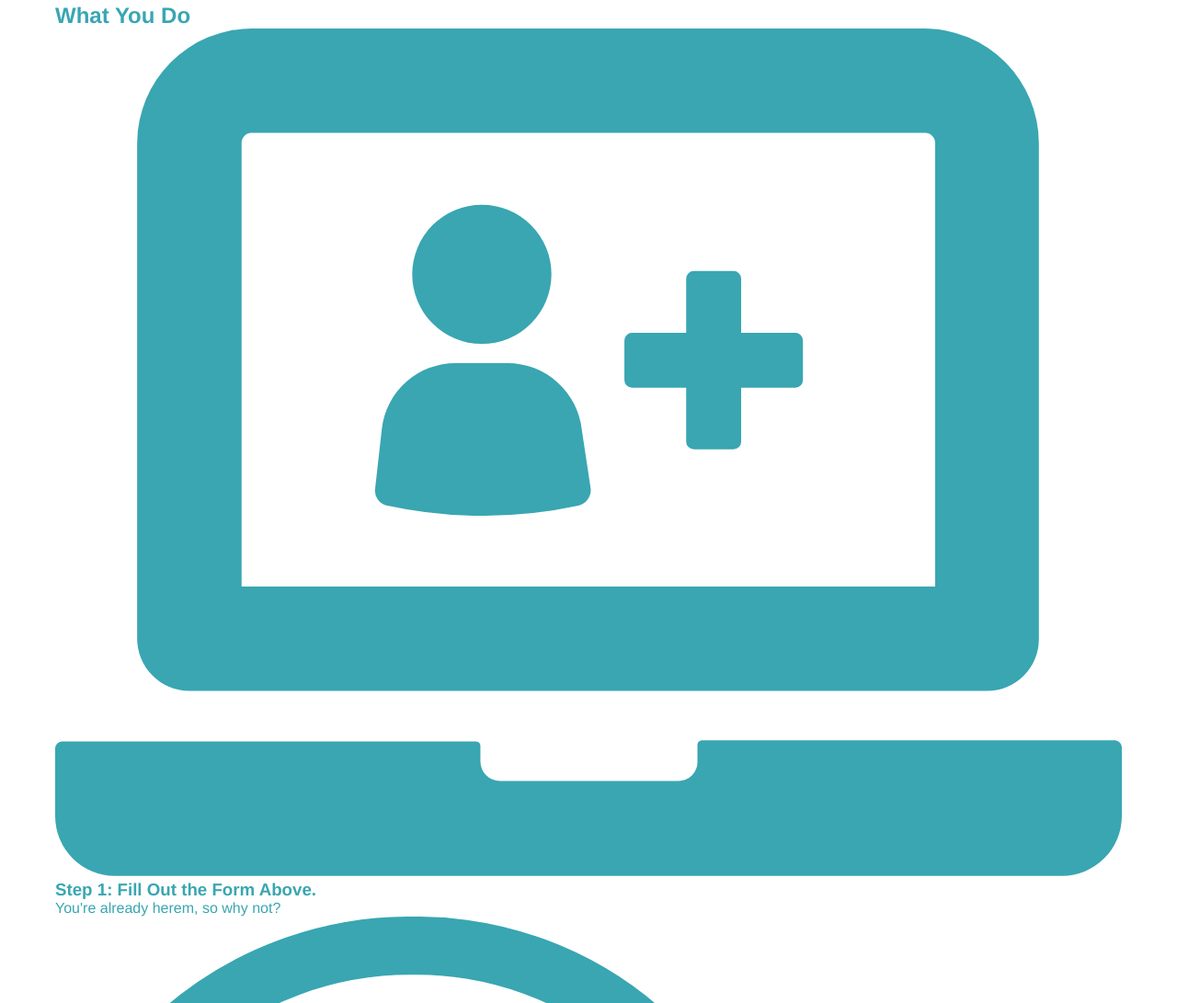
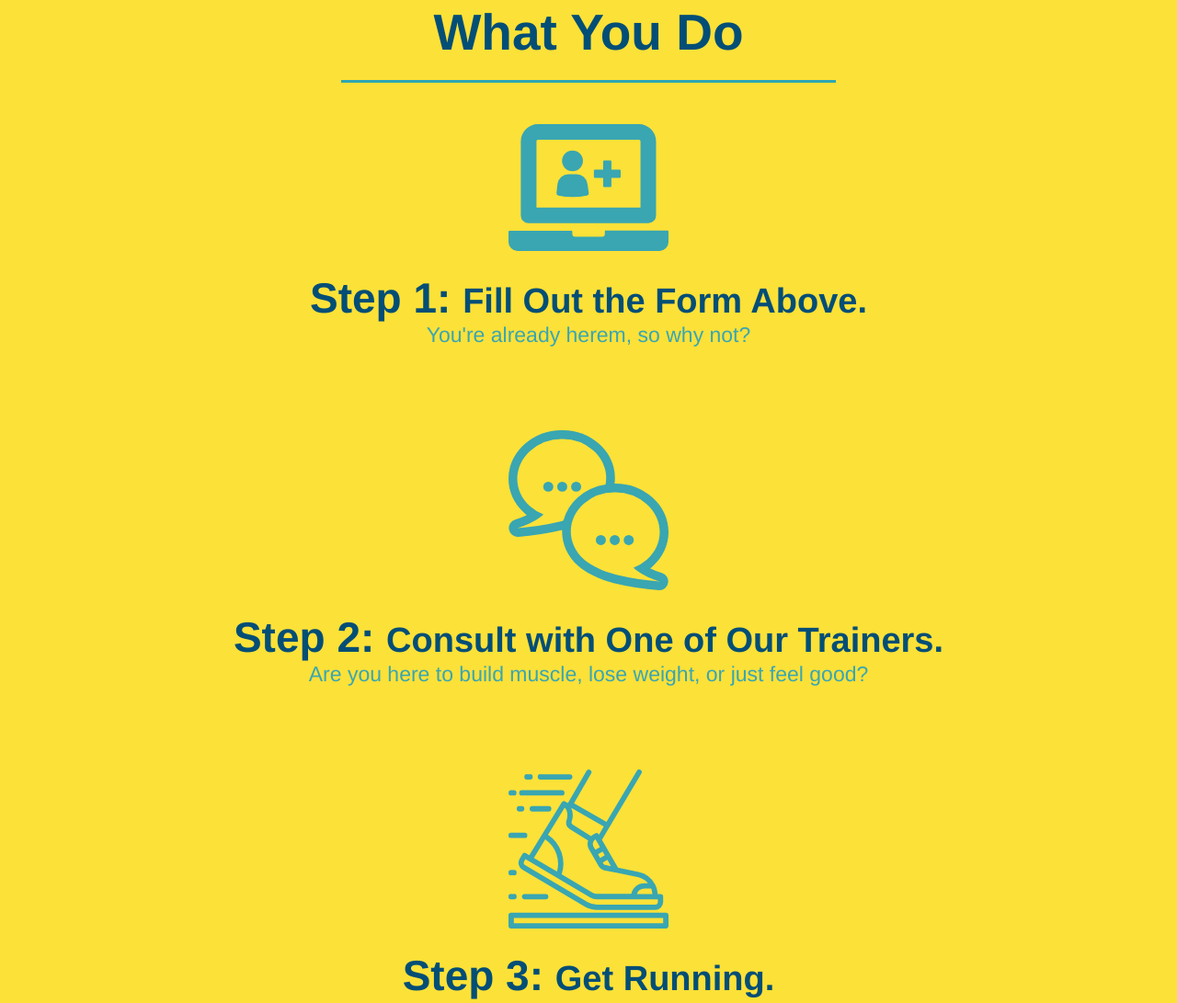
Before and after one commit to SherriW/Run-Buddy, a plain HTML site: page index.html in a window 1280 px wide. Shown: the part 1015-2106 px from the top of the page at 92% size. Drawn offline with Linux system fonts and the light colour scheme.

Commit message:
style what you do section

```diff
--- a/assets/css/style.css
+++ b/assets/css/style.css
@@ -48,10 +48,30 @@ header nav ul li a {
   font-size: 22px;
 }
 
+/* Section Styles Start */
 section {
   padding: 60px;
 
 }
+
+.section-title {
+  font-size: 55px;
+  color: #024e76;
+  margin-bottom: 35px;
+  padding: 0 100px 20px 100px;
+  border-bottom:  3px solid;
+  border-color: #fce138;
+  display: inline-block;
+}
+
+.primary-border {
+  border-color: #fce138;
+}
+
+.secondary-border {
+  border-color: #30a6b2;
+}
+/* Section Styles End */
 
 /* Hero Style Start */
 .hero {
@@ -112,16 +132,6 @@ section {
   text-align: center;
 }
 
-.intro h2 {
-  font-size: 55px;
-  color: #024e76;
-  margin-bottom: 35px;
-  padding: 0 100px 20px 100px;
-  border-bottom:  3px solid;
-  border-color: #fce138;
-  display: inline-block;
-}
-
 .intro p {
   line-height: 1.7;
   color: #39a6b2;
@@ -130,6 +140,37 @@ section {
   margin: 0 auto;
 }
 /* What We Do Style End */
+
+/* What You Do Style Start */
+.steps {
+  text-align: center;
+  background: #fce138;
+}
+
+.steps div {
+  margin-bottom: 80px;
+}
+
+.steps img {
+  width: 15%;
+  margin: 10px 0;
+}
+
+.steps h3 {
+  color: #024e76;
+  font-size: 46px;
+  margin-top: 10px;
+}
+
+.steps p {
+  color: #39a6b2;
+  font-size: 23px;
+}
+
+.steps span {
+  font-size: 38px;
+}
+/* What You Do Style End */
 
 /* Footer Style Start */
 footer {
--- a/index.html
+++ b/index.html
@@ -89,40 +89,40 @@
     <!-- end hero -->
     <!-- 'what we do" section -->
     <section id="what-we-do" class="intro">
-      <h2>What We Do</h2>
+      <h2 class="section-title primary-border">What We Do</h2>
       <p>
         Lorem ipsum dolor sit amet consectetur, adipisicing elit. Aliquam, sed id,
       </p>
     </section>
     <!-- "what you do" section -->
-    <section id="what-you-do">
-      <h2>What You Do</h2>
+    <section id="what-you-do" class="steps">
+      <h2 class="section-title secondary-border">What You Do</h2>
 
       <div>
         <!-- insert img element -->
         <img src="./assets/images/step-1.svg" alt="" />
-        <h3>Step 1:  Fill Out the Form Above.</h3>
+        <h3>Step 1:  <span>Fill Out the Form Above.</span></h3>
         <p>You're already herem, so why not?</p>
       </div>
 
       <div>
                 <!-- insert img element -->
                 <img src="./assets/images/step-2.svg" alt="" />
-        <h3>Step 2:  Consult with One of Our Trainers.</h3>
+        <h3>Step 2:  <span>Consult with One of Our Trainers.</span></h3>
         <p>Are you here to build muscle, lose weight, or just feel good?</p>
       </div>
 
       <div>
         <!-- insert img element -->
         <img src="./assets/images/step-3.svg" alt="" />
-        <h3>Step 3:  Get Running.</h3>
+        <h3>Step 3:  <span>Get Running.</span></h3>
         <p>Hit the ground running (literally) once your trainer lays out your plan.</p>
       </div>
 
       <div>
         <!-- insert img element -->
         <img src="./assets/images/step-4.svg" alt="" />
-        <h3>Step 4:  See Results.</h3>
+        <h3>Step 4:  <span>See Results.</span></h3>
         <p>Bi-weekly checkins with your trainer will keep you focused.</p>
       </div>
     </section>
```
